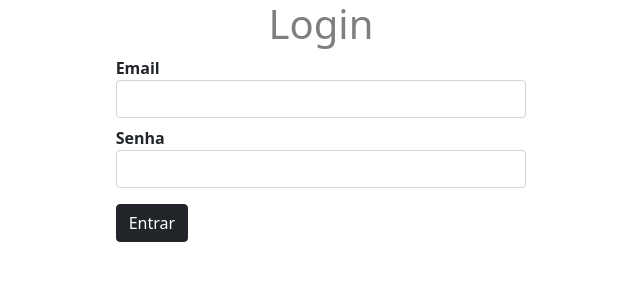
After one commit to AquinoCoding/Loja_Virtual, a Flask app: page /login in a window 1280 px wide. The commit adds this page. Shown: the top 300 px of the page, without its empty margins (319-959 px from the left). Run offline with Flask 2, Linux system fonts and the light colour scheme; some libraries are stand-ins or nearby versions.

Commit message:
Version 0.4

```diff
--- a/loja/admin/forms.py
+++ b/loja/admin/forms.py
@@ -14,3 +14,9 @@ class CadastroForms(Form):
     senha_confir  = PasswordField('Repita a Senha')
 
     check_box = BooleanField('Salvar dados?', [validators.DataRequired()])
+
+
+class LoginForms(Form):
+
+    email = StringField('Email', [validators.length(min=6, max=25)])
+    senha = PasswordField('Senha', [validators.DataRequired()])
--- a/loja/admin/models.py
+++ b/loja/admin/models.py
@@ -2,7 +2,7 @@ from enum import Flag, unique
 from sqlalchemy.orm import defaultload
 from loja import db
 
-class SaveMod(db.Model):
+class UserMod(db.Model):
 
     id = db.Column(db.Integer, primary_key=True)
     usuario = db.Column(db.String(40), unique=True, nullable=False)
--- a/loja/admin/route.py
+++ b/loja/admin/route.py
@@ -1,29 +1,66 @@
+from operator import index
+import re
 from flask import render_template, session, request, url_for, flash, redirect
+from wtforms.validators import Email
 from loja import app, db, bcrypt
-from .forms import CadastroForms
-from .models import SaveMod
+from .forms import CadastroForms, LoginForms
+from .models import UserMod
 import os
 
+# Definidor de nome da rota visual no navegador
+@app.route('/admin')
+# Definidor do nome da rota no código conforme o nome da função
+def admin():
+    if 'email' not in session:
+        flash('Nada foi encontrado, se cadastre ou faça login novamente', 'danger')
+        return redirect(url_for('login'))
 
-@app.route('/')
-def home():
-    return 'Seja bem vindo ao sistema em Flask'
+    return render_template('admin/index.html', title='Gerenciador de Página')
 
-@app.route('/tela')
-def regras():
-    return 'Cadastro Feito com sucesso'
 
 
 @app.route('/registrar', methods=['GET', 'POST'])
 def registrar():
     form = CadastroForms(request.form)
+
+# Validação de dados conforme o banco de dados e implementação da
+
     if request.method == 'POST' and form.validate():
 
+# encryptografia na senha
+
         hash_pass = bcrypt.generate_password_hash(form.senha.data)
-        user = SaveMod(usuario=form.usuario.data, nome=form.nome.data,  email=form.email.data, senha=hash_pass)
+        user = UserMod(usuario=form.usuario.data, nome=form.nome.data,  email=form.email.data, senha=hash_pass)
+
+# Salvamento no banco de dados
 
         db.session.add(user)
-        flash('Obrigado por fazer seu registro')
-        return redirect(url_for('tela'))
+        db.session.commit()
+
+# Mensagens e redirecinamento do para a página pós cadastro
+
+        flash(f'{form.nome.data} Obrigado por fazer seu registro', 'sucess')
+        return redirect(url_for('admin'))
+
+# Renderização do template da página
 
     return render_template('admin/registrar.html', form=form, title='Cadastro')
+
+@app.route('/login', methods=['GET', 'POST'])
+def login():
+
+    form = LoginForms(request.form)
+
+
+    if request.method == 'POST' and form.validate():
+
+        user = UserMod.query.filter_by(email=form.email.data).first()
+
+        if user and bcrypt.check_password_hash(user.senha, form.senha.data):
+            session['email'] = form.email.data
+            flash(f'{form.email.data} Seja Bem-vindo Novamente', 'sucess')
+            return redirect(request.args.get('next') or url_for('admin'))
+        else:
+            flash('Email ou Senha Incorreto', 'danger')
+
+    return render_template('admin/login.html', form=form, title='Login')
--- /dev/null
+++ b/loja/templates/admin/login.html
@@ -0,0 +1,24 @@
+{% extends "layout.html" %}
+{% block content %}
+
+<div class="container"></div>
+    {% from "formshelp.html" import render_field %}
+    <div class="row">
+        <div class="col-md-4"></div>
+        <div class="col-md-4">
+
+    <div class="text-center h1 text-black-50"> Login </div>
+
+    <form method="post" enctype="multipart/form-data">
+        <div>
+            {{ render_field(form.email, class="form-control") }}
+            {{ render_field(form.senha, class="form-control") }}
+
+        </div>
+        <p><input type="submit" value="Entrar" class="btn btn-dark mt-2"></p>
+    </form>
+    <div class="col-md-4"></div>
+</div>
+</div>
+
+{% endblock content %}
--- a/loja/templates/admin/registrar.html
+++ b/loja/templates/admin/registrar.html
@@ -2,7 +2,7 @@
 
 {% block content %}
 
-<div class="text-center h1 text-success"> Registrar </div>
+<div class="text-center h1 text-black-50"> Registrar </div>
 
 <div class="container">
     {% from "formshelp.html" import render_field %}
```
Also changed, not shown: loja/templates/admin/index.html (added, +7 -0 lines), loja/templates/mensagens.html (added, +10 -0 lines), loja/minhaloja.db, 1 other file.
